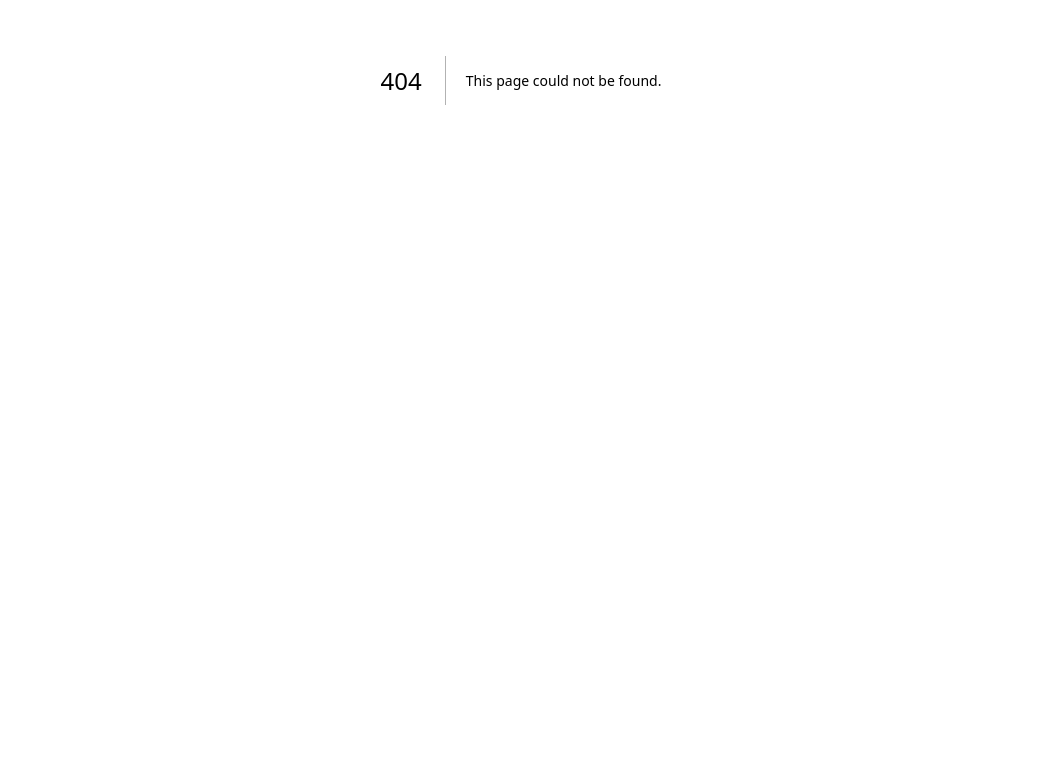
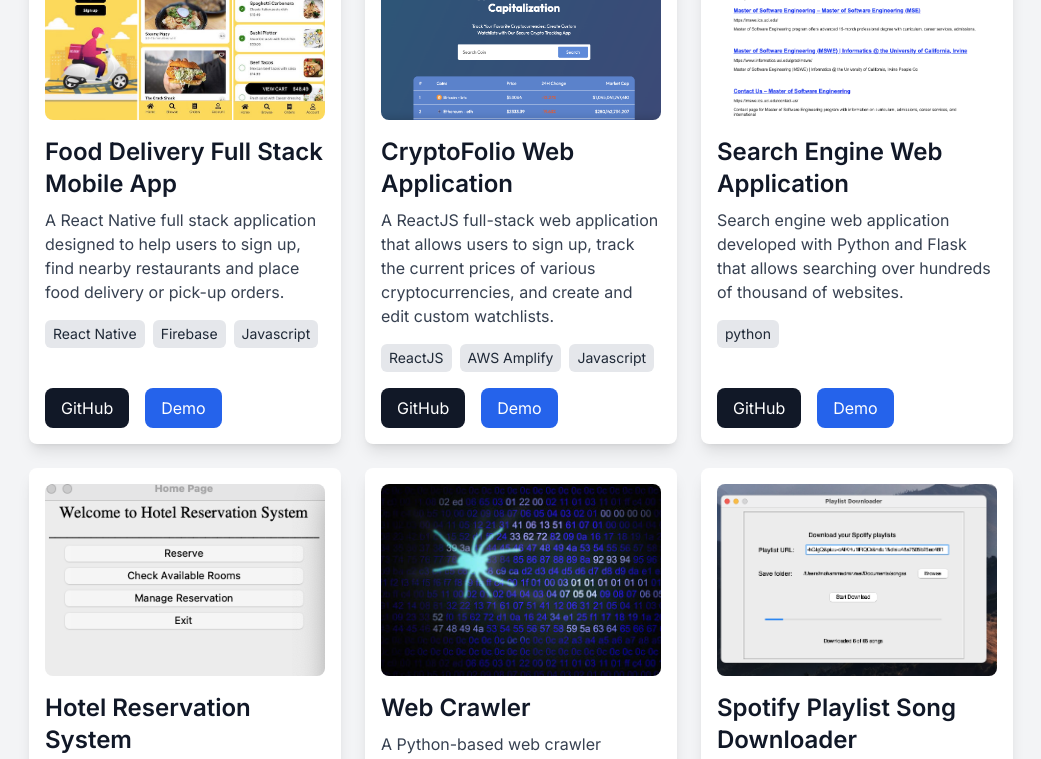
Before and after one commit to Moe131/moe131.github.io, a Next.js app: page /projects in a window 1280 px wide. Before the commit this address had no page. Shown: the part 320-1079 px from the top of the page, without its empty margins (119-1160 px from the left). Before the commit the page ends 800 px from the top, so only its background shows below. Built offline with nearby package versions, Linux system fonts and the light colour scheme.

Commit message:
projects page design added

```diff
--- a/src/app/layout.tsx
+++ b/src/app/layout.tsx
@@ -2,6 +2,7 @@ import type { Metadata } from "next";
 import { Inter } from "next/font/google";
 import "./globals.css";
 import { ThemeProvider } from "@/components/Providers/theme-provider";
+import Navbar from "@/components/Navbar/page";
 
 const inter = Inter({ subsets: ["latin"] });
 
@@ -19,6 +20,7 @@ export default function RootLayout({
     <html lang="en" suppressHydrationWarning>
       <body className={inter.className}>
           <ThemeProvider enableSystem={true} attribute="class">
+            <Navbar />
             {children}
           </ThemeProvider>
       </body>
--- a/src/app/page.tsx
+++ b/src/app/page.tsx
@@ -4,7 +4,6 @@ import Navbar from "@/components/Navbar/page";
 export default function Home() {
   return (
     <main className="min-h-screen bg-gray-100 border-gray-200 dark:bg-gray-900">
-      <Navbar />
       <Hero />
     </main>
   );
--- /dev/null
+++ b/src/app/projects/page.tsx
@@ -0,0 +1,75 @@
+import React from "react";
+import styles from "./ProjectsStyles.module.css"
+import searchEngineLogo from "../../assets/search-engine.png"
+import hotelReservationLogo from "../../assets/hotel.png"
+import crawlerLogo from "../../assets/crawler.jpg"
+import foodDeliveryLogo from "../../assets/food-delivery.png"
+import cryptofolioLogo from "../../assets/cryptofolio-logo.png"
+import playlistDownloaderLogo from "../../assets/playlistDownloader-logo.png"
+import ProjectCard from "@/components/ProjectCard/page";
+
+
+
+export default function Projects(){
+    return (
+        <section id="projects" className="bg-gray-100 dark:bg-gray-900 py-12">
+            <h1 className="text-4xl font-bold text-center text-gray-900 dark:text-white mb-8">Projects</h1>
+            <div className="grid grid-cols-1 md:grid-cols-2 lg:grid-cols-3 gap-6 max-w-screen-lg mx-auto px-5">
+
+            <ProjectCard
+            image={foodDeliveryLogo}
+            title="Food Delivery Full Stack Mobile App"
+            technologies= {["React Native", "Firebase", "Javascript"]}
+            githubLink= "/"
+            demoLink= "/"
+            description = "A React Native full stack application designed to help users to sign up, find nearby restaurants and place food delivery or pick-up orders."
+            />
+
+            <ProjectCard
+            image={cryptofolioLogo}
+            title="CryptoFolio Web Application"
+            technologies= {["ReactJS", "AWS Amplify", "Javascript"]}
+            githubLink= "/"
+            demoLink= "/"
+            description = "A ReactJS full-stack web application that allows users to sign up, track the current prices of various cryptocurrencies, and create and edit custom watchlists."
+            />
+
+            <ProjectCard
+            image={searchEngineLogo}
+            title="Search Engine Web Application"
+            technologies= {["python"]}
+            githubLink= "/"
+            demoLink= "/"
+            description = "Search engine web application developed with Python and Flask that allows searching over hundreds of thousand of websites."
+            />
+
+            <ProjectCard
+            image={hotelReservationLogo}
+            title="Hotel Reservation System"
+            technologies= {["python"]}
+            githubLink= "/"
+            demoLink= "/"
+            description = "Simple hotel reservation system built with Python and Tkinter to store, manage and delete bookings using SQLite database."
+            />
+
+            <ProjectCard
+            image={crawlerLogo}
+            title="Web Crawler"
+            technologies= {["python"]}
+            githubLink ="/"
+            demoLink= "/"
+            description = "A Python-based web crawler designed to efficiently scrape, parse, and store data from websites avoiding loops and duplicate websites "
+            />
+
+            <ProjectCard
+            image={playlistDownloaderLogo}
+            title="Spotify Playlist Song Downloader"
+            technologies= {["python"]}
+            githubLink= "/"
+            demoLink= "/"
+            description = "This application allows you to download songs from a Spotify playlist by searching and downloading them from YouTube using Selenium and Pytube library."
+            />
+        </div>
+    </section>
+    )
+}
--- a/src/components/Hero/page.tsx
+++ b/src/components/Hero/page.tsx
@@ -14,13 +14,13 @@ export default function Hero() {
     const { theme, setTheme } = useTheme()
 
     return (
-        <section id="hero" className="flex flex-col md:flex-row items-center justify-center md:gap-20 bg-gray-100 dark:bg-gray-900 p-6 md:p-12">
-            <div className="w-56 h-56 md:w-80 md:h-80 md:min-w-56 mb-6 md:mb-0">
+        <section id="hero" className="self-auto flex flex-col md:flex-row items-center justify-center md:gap-14 bg-gray-100 dark:bg-gray-900 p-6 md:p-10 lg:p-20">
+            <div className="w-56 h-56 md:w-80 md:h-80 md:min-w-72 mb-6 md:mb-0">
                 <Image className="rounded-full object-cover shadow-lg" src={heroImg} alt="Mohammad Mirzaei Profile Picture" />
              </div>
             <div className="text-center md:text-left space-y-4 md:space-y-6">
                 <h1 className="text-4xl md:text-6xl font-bold text-gray-900 dark:text-white leading-tight">
-                    Mohammad <br /> Mirzaei
+                    Mohammad Mirzaei
                 </h1>
                 <h2 className="text-2xl md:text-3xl text-sky-600 dark:text-cyan-400">
                     Software Developer Intern
@@ -41,8 +41,13 @@ export default function Hero() {
 
                     </a>
                 </div>
-                <p className="text-lg md:text-xl text-gray-700 dark:text-gray-300">
-                    I'm a passionate Computer Science Student at University of California, Irvine.
+                <p className="text-lg md:text-xl text-gray-700 dark:text-gray-300 max-w-">
+
+                I am Mohammad Mirzaei, a dedicated Computer Science student at the University of California, Irvine,
+                with a strong track record of academic achievements. With over 8 years of coding experience,
+                and having gained valuable experience through various internships and projects, I'm ready to work
+                on exciting opportunities. Feel free to <a className="underline text-sky-600 dark:text-cyan-400" href="/contact">contact me</a> for collaboration!
+
                 </p>
                 <a href="./src/assets/resume.pdf" download>
                     <button className="mt-4 md:mt-6 px-6 py-2 bg-sky-600 text-white font-semibold rounded-lg hover:bg-blue-800 dark:bg-cyan-600 dark:hover:bg-sky-700">
--- a/src/components/Navbar/page.tsx
+++ b/src/components/Navbar/page.tsx
@@ -31,13 +31,13 @@ export default function Navbar(){
         <div className={menuChecked? "hidden w-full md:block md:w-auto" : "w-full md:block md:w-auto"} id="navbar-default">
           <ul className="font-medium flex flex-col p-4 md:p-0 mt-4 border border-gray rounded-lg bg-gray-100 md:flex-row md:space-x-8 rtl:space-x-reverse md:mt-0 md:border-0 md:bg-transparent dark:bg-gray-800 md:dark:bg-gray-900 dark:border-gray-700">
             <li>
-              <a href="#" className="block py-2 px-3 text-white bg-sky-700 rounded md:bg-transparent md:text-sky-600 md:p-0 dark:text-white md:dark:text-cyan-400" aria-current="page">Home</a>
+              <a href="/" className="block py-2 px-3 text-white bg-sky-700 rounded md:bg-transparent md:text-sky-600 md:p-0 dark:text-white md:dark:text-cyan-400" aria-current="page">Home</a>
             </li>
             <li>
-              <a href="#" className="block py-2 px-3 text-gray-900 rounded hover:bg-gray-100 md:hover:bg-transparent md:border-0 md:hover:text-sky-600 md:p-0 dark:text-white md:dark:hover:text-cyan-400 dark:hover:bg-gray-700 dark:hover:text-white md:dark:hover:bg-transparent">About</a>
+              <a href="#" className="block py-2 px-3 text-gray-900 rounded hover:bg-gray-100 md:hover:bg-transparent md:border-0 md:hover:text-sky-600 md:p-0 dark:text-white md:dark:hover:text-cyan-400 dark:hover:bg-gray-700 dark:hover:text-white md:dark:hover:bg-transparent">Experiences</a>
             </li>
             <li>
-              <a href="#" className="block py-2 px-3 text-gray-900 rounded hover:bg-gray-100 md:hover:bg-transparent md:border-0 md:hover:text-sky-600 md:p-0 dark:text-white md:dark:hover:text-cyan-400 dark:hover:bg-gray-700 dark:hover:text-white md:dark:hover:bg-transparent">Project</a>
+              <a href="/projects" className="block py-2 px-3 text-gray-900 rounded hover:bg-gray-100 md:hover:bg-transparent md:border-0 md:hover:text-sky-600 md:p-0 dark:text-white md:dark:hover:text-cyan-400 dark:hover:bg-gray-700 dark:hover:text-white md:dark:hover:bg-transparent">Projects</a>
             </li>
             <li>
               <a href="#" className="block py-2 px-3 text-gray-900 rounded hover:bg-gray-100 md:hover:bg-transparent md:border-0 md:hover:text-sky-600 md:p-0 dark:text-white md:dark:hover:text-cyan-400 dark:hover:bg-gray-700 dark:hover:text-white md:dark:hover:bg-transparent">Contact</a>
--- /dev/null
+++ b/src/components/ProjectCard/page.tsx
@@ -0,0 +1,39 @@
+import Image, { StaticImageData } from "next/image"
+
+interface ProjectCardProps {
+    title: string
+    description: string
+    technologies: string[]
+    githubLink: string
+    demoLink: string
+    image: StaticImageData
+}
+
+export default function ProjectCard(props: ProjectCardProps) {
+    return (
+        <div className="bg-white dark:bg-gray-800 p-4 rounded-lg shadow-lg flex flex-col justify-between h-full">
+            <a href={props.demoLink} target="_blank" className="block">
+                <Image className="rounded-lg w-full h-48 object-cover" src={props.image} alt={`${props.title} logo`} />
+            </a>
+            <div className="flex-grow">
+                <h2 className="text-2xl font-semibold mt-4 text-gray-900 dark:text-white">{props.title}</h2>
+                <p className="mt-2 text-gray-700 dark:text-gray-300">{props.description}</p>
+                <div className="mt-4 flex flex-wrap gap-2">
+                    {props.technologies.map((tech, index) => (
+                        <span key={index} className="px-2 py-1 text-sm bg-gray-200 dark:bg-gray-700 rounded-md text-gray-800 dark:text-gray-200">
+                            {tech}
+                        </span>
+                    ))}
+                </div>
+            </div>
+            <div className="mt-4 flex space-x-4">
+                <a href={props.githubLink} target="_blank" className="bg-gray-900 text-white py-2 px-4 rounded-lg hover:bg-gray-700 dark:bg-gray-600 dark:hover:bg-gray-500">
+                    GitHub
+                </a>
+                <a href={props.demoLink} target="_blank" className="bg-blue-600 text-white py-2 px-4 rounded-lg hover:bg-blue-700 dark:bg-blue-500 dark:hover:bg-blue-400">
+                    Demo
+                </a>
+            </div>
+        </div>
+    )
+}
```
